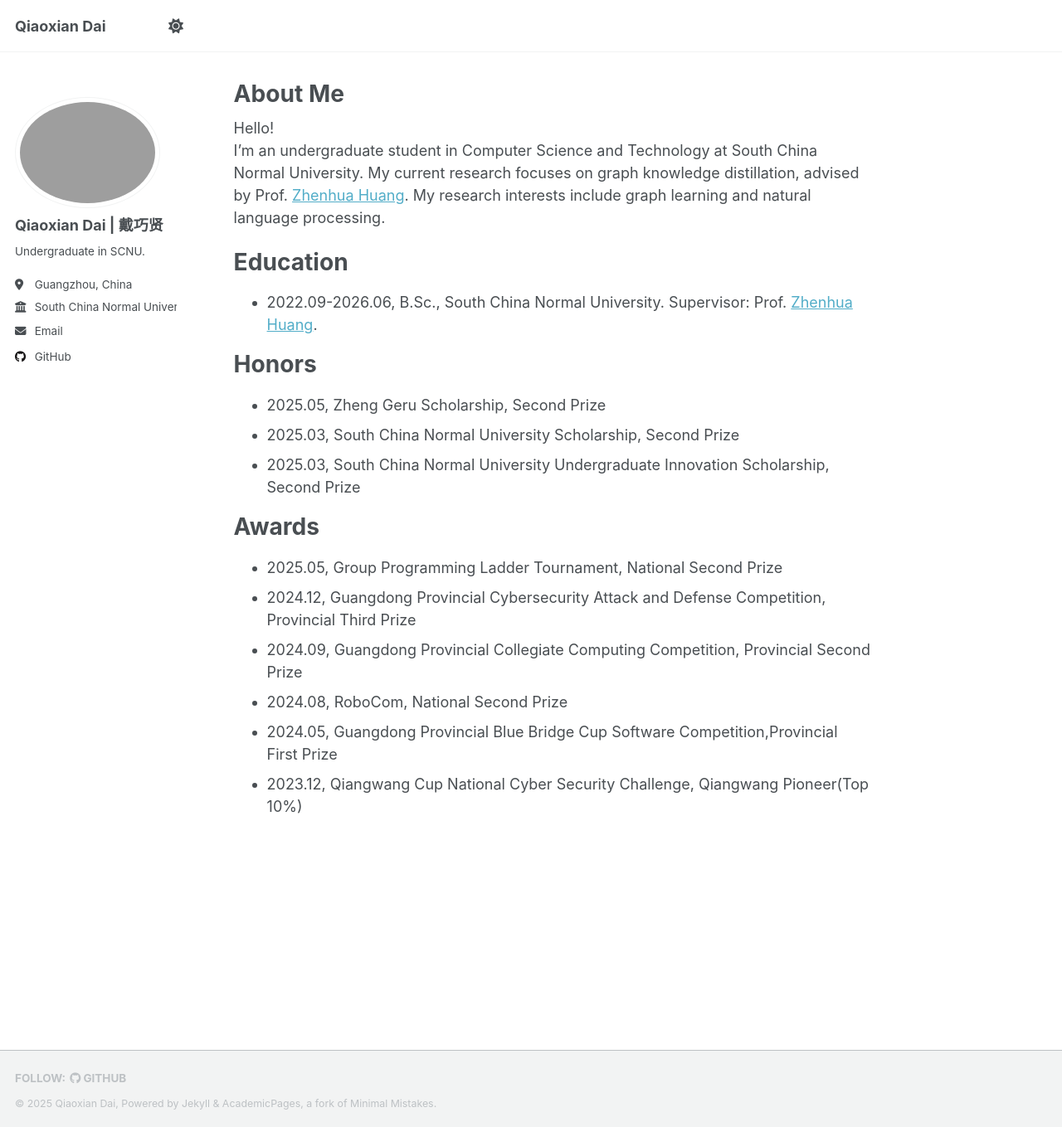
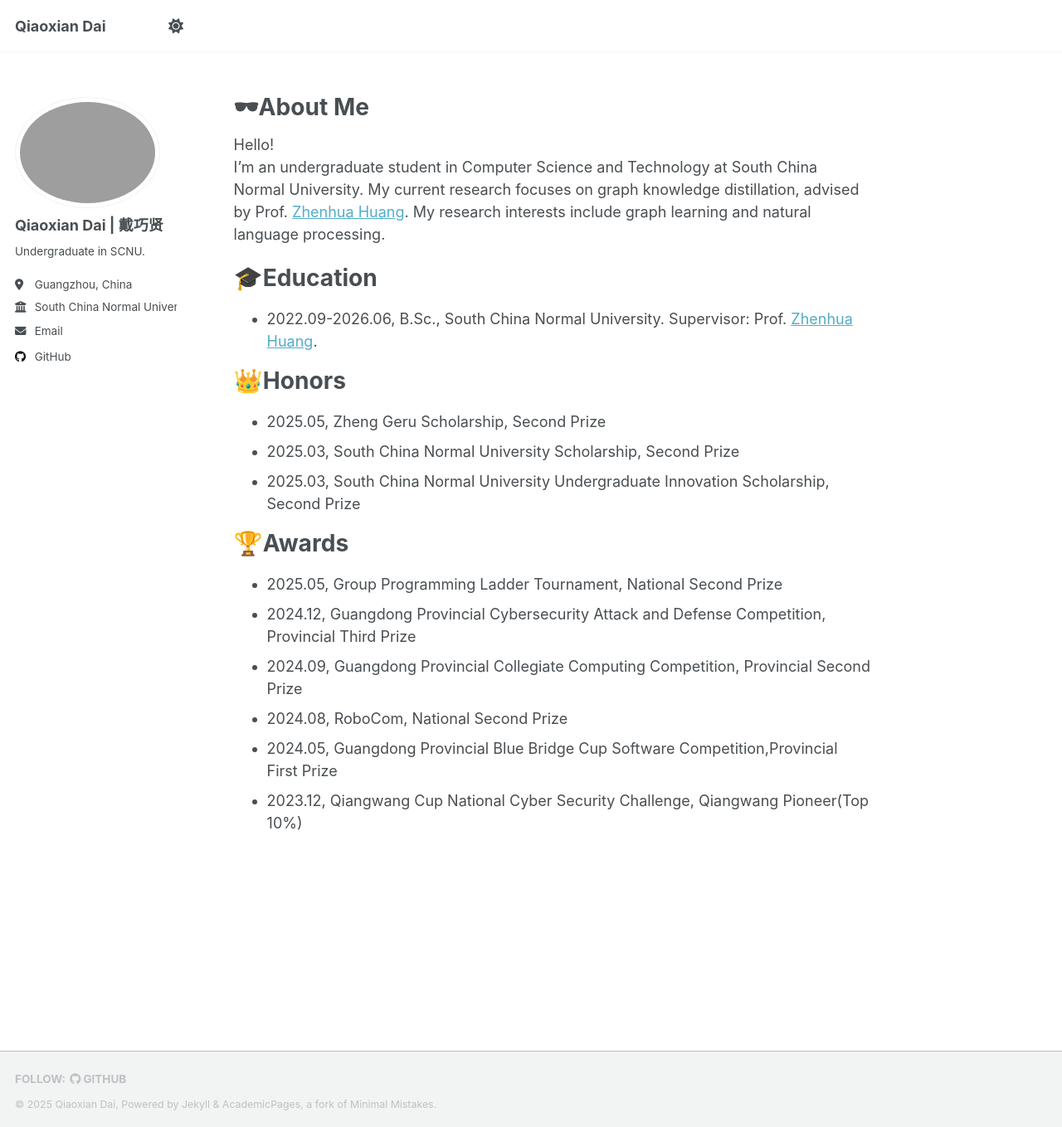
Before and after one commit to dqx-1005/dqx-1005.github.io, a Jekyll site: the page built from _pages/about.md, in a window 1280 px wide and 1359 px high. Shown: the whole window at 83% size. Built offline with Jekyll 4.4.1, drawn with Linux system fonts in a browser that asks for light colours; a script that is not in the unit is left out.

Commit message:
update emojis.

```diff
--- a/_pages/about.md
+++ b/_pages/about.md
@@ -1,26 +1,28 @@
 ---
 permalink: /
-title: "About Me"
+title: ""
 author_profile: true
 redirect_from:
   - /about/
   - /about.html
 ---
 
+# 🕶About Me
+
 Hello!
 I'm an undergraduate student in Computer Science and Technology at South China Normal University. My current research focuses on graph knowledge distillation, advised by Prof. [Zhenhua Huang](https://www.scholat.com/jukiehuang). My research interests include graph learning and natural language processing.
 
-# Education
+# 🎓Education
 
 - 2022.09-2026.06, B.Sc., South China Normal University. Supervisor: Prof. [Zhenhua Huang](https://www.scholat.com/jukiehuang).
 
-# Honors
+# 👑Honors
 
 - 2025.05, Zheng Geru Scholarship, Second Prize
 - 2025.03, South China Normal University Scholarship, Second Prize
 - 2025.03, South China Normal University Undergraduate Innovation Scholarship, Second Prize
 
-# Awards
+# 🏆Awards
 
 - 2025.05, Group Programming Ladder Tournament, National Second Prize
 - 2024.12, Guangdong Provincial Cybersecurity Attack and Defense Competition, Provincial Third Prize
```
